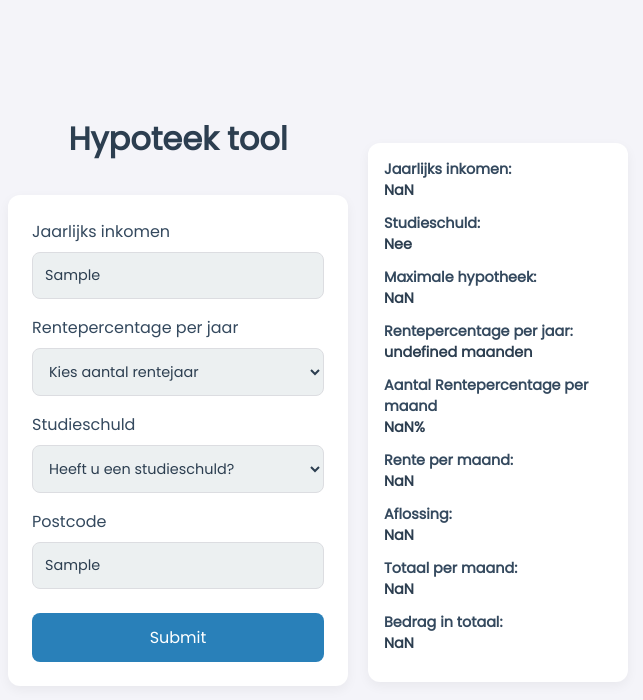
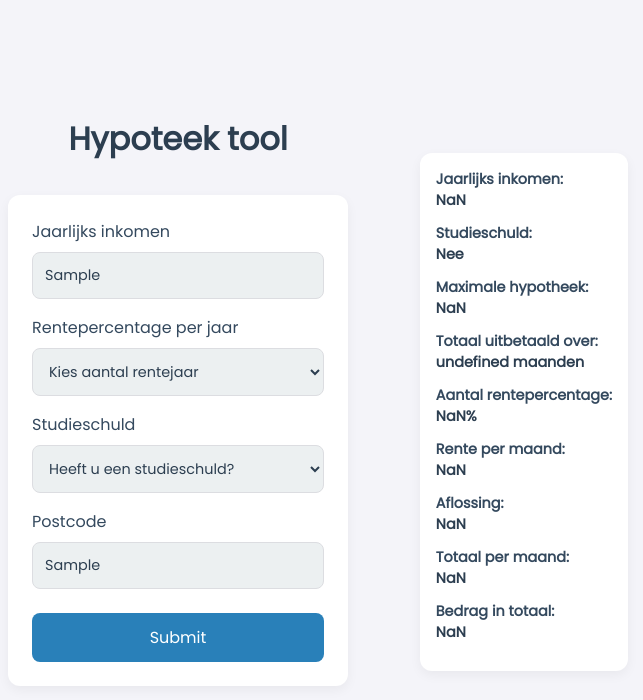
Before and after one commit to NaserJafari/hypoteek-tool-testen, a website: page index.html in a window 1280 px wide. Both pictures are taken after typing "Sample", "Sample" into the empty fields and a click on the button "Submit". Shown: the whole page, without its empty margins (322-965 px from the left). Drawn offline with Linux system fonts and the light colour scheme.

Commit message:
kleine fix van berekening en html aangepast

```diff
--- a/index.html
+++ b/index.html
@@ -87,11 +87,11 @@
             <p id="result-max-hypotheek"></p>
           </h2>
           <h2>
-            Rentepercentage per jaar:
+            Totaal uitbetaald over:
             <p id="result-rentejaar"></p>
           </h2>
           <h2>
-            Aantal Rentepercentage per maand
+            Aantal rentepercentage:
             <p id="result-rente-percentage"></p>
           </h2>
           <h2>
--- a/js/app.js
+++ b/js/app.js
@@ -26,7 +26,7 @@ const rentePerMonth = {
   5: 0.03 / 12,
   10: 0.035 / 12,
   20: 0.045 / 12,
-  30: 0.005 / 12,
+  30: 0.05 / 12,
 };
 
 const monthRente = {
@@ -75,7 +75,7 @@ const calculation = function (yearlyIncome, renteInput, studieSchuld) {
   const rentePercentage = rentePerMonth[renteInput];
   const renteMonth = monthRente[renteInput];
   const rente = maxHypoteekLast * rentePercentage;
-  const aflossing = maxHypoteekLast / 360;
+  const aflossing = maxHypoteekLast / monthRente[renteInput];
   const monthlyPay = rente + aflossing;
   const totalRenteYear = monthlyPay * renteMonth;
 
```
